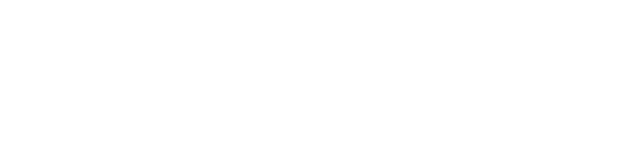
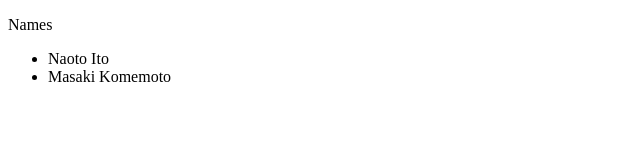
Before and after one commit to MasakiKomemoto/git_learning2, a plain HTML site: page index.html in a window 1280 px wide. Shown: the whole page, without its empty margins (0-640 px from the left). Drawn offline with Linux system fonts and the light colour scheme.

Commit message:
made body

```diff
--- a/index.html
+++ b/index.html
@@ -5,6 +5,11 @@
     <title></title>
   </head>
   <body>
+    <p>Names</p>
+    <ul>
+      <li>Naoto Ito</li>
+      <li>Masaki Komemoto</li>
+    </ul>
 
   </body>
 </html>
```
